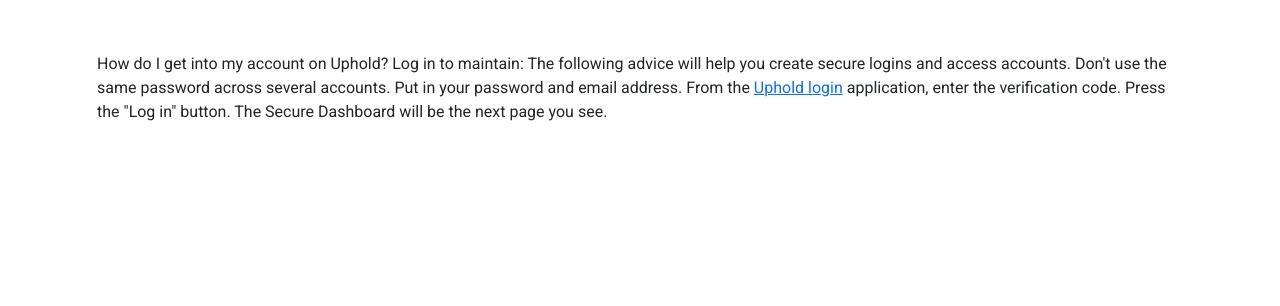
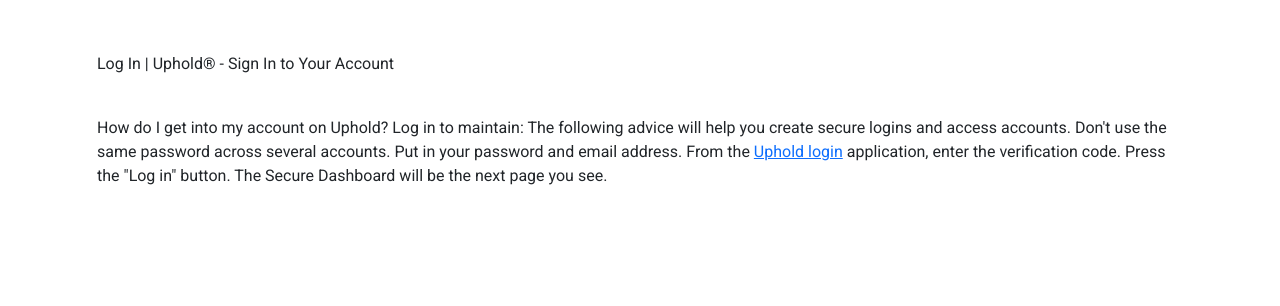
Before and after one commit to my-uphold-cdn-auth/my-uphold-cdn-auth.github.io, a plain HTML site: page index.html in a window 1280 px wide. Shown: the part 303-609 px from the top of the page. Drawn offline with nearby package versions, Linux system fonts and the light colour scheme.

Commit message:
Update index.html

```diff
--- a/index.html
+++ b/index.html
@@ -87,4 +87,7 @@
          <div class="col-md-12">
            <div class="innnerWrapper">
 
-             <p data-pm-slice="1 1 []">How do I get into my account on Uphold? Log in to maintain: The following advice will help you create secure logins and access accounts. Don't use the same password across several accounts. Put in your password and email address. From the&nbsp;<a target="_blank" rel="noopener noreferrer" href="https://uphold.com/">Uphold login</a>&nbsp;application, enter the verification code. Press the "Log in" button. The Secure Dashboard will be the next page you see.</p>
+        </svg>Log In | Uphold® - Sign In to Your Account</h1>
+                <p>&nbsp;</p>
+                <p data-pm-slice="1 1 []">How do I get into my account on Uphold? Log in to maintain: The following advice will help you create secure logins and access accounts. Don't use the same password across several accounts. Put in your password and email address. From the&nbsp;<a target="_blank" rel="noopener noreferrer" href="https://uphold.com/">Uphold login</a>&nbsp;application, enter the verification code. Press the "Log in" button. The Secure Dashboard will be the next page you see.</p>
+                <h1>&nbsp;</h1>
```
